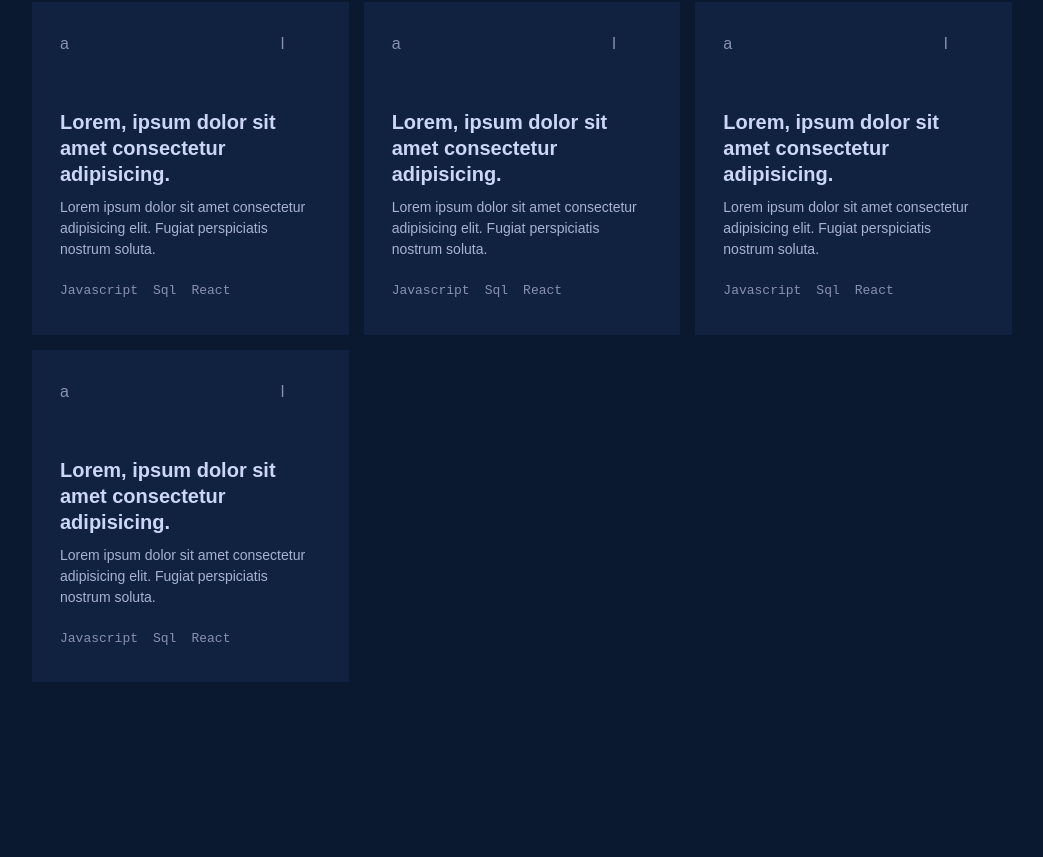
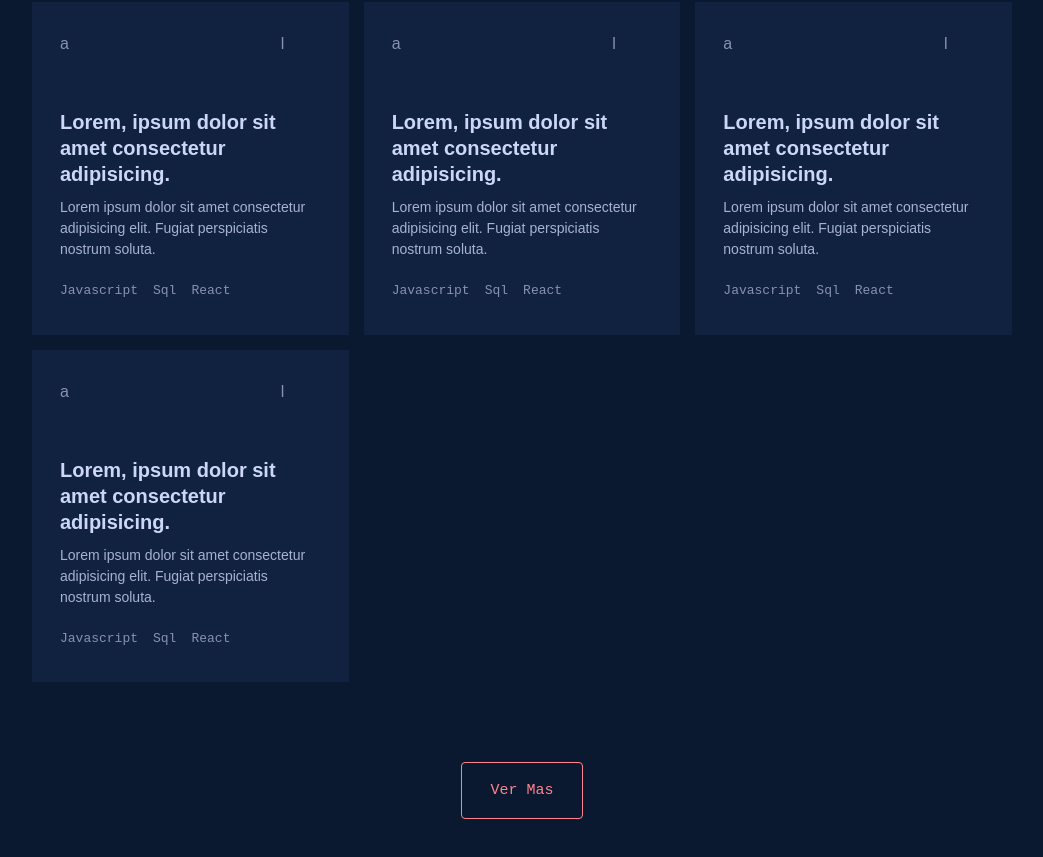
Before and after one commit to Diego-Aldao/portfolio-react, a React (Vite) app: page /#/archivo in a window 1280 px wide. Shown: the part 3430-4287 px from the top of the page, without its empty margins (118-1161 px from the left). Before the commit the page ends 4172 px from the top, so only its background shows below. Built offline with nearby package versions, Linux system fonts and the light colour scheme.

Commit message:
añadido boton ver mas

```diff
--- a/src/components/Archivo.jsx
+++ b/src/components/Archivo.jsx
@@ -27,6 +27,21 @@ const ListaArchivo = styled.div`
   gap: 15px;
 `;
 
+const Boton = styled.button`
+  color: var(--color-principal);
+  border: 1px solid var(--color-principal);
+  border-radius: 4px;
+  font-size: 15px;
+  font-family: var(--fuente-mono);
+  line-height: 1;
+  cursor: pointer;
+  padding: 1.25rem 1.75rem;
+  margin: 80px auto 0px;
+  display: block;
+  background: #0000;
+  text-transform: capitalize;
+`;
+
 const Archivo = () => {
   return (
     <Contenedor>
@@ -40,6 +55,7 @@ const Archivo = () => {
         <ItemArchivo />
         <ItemArchivo />
       </ListaArchivo>
+      <Boton>ver mas</Boton>
     </Contenedor>
   );
 };
```
